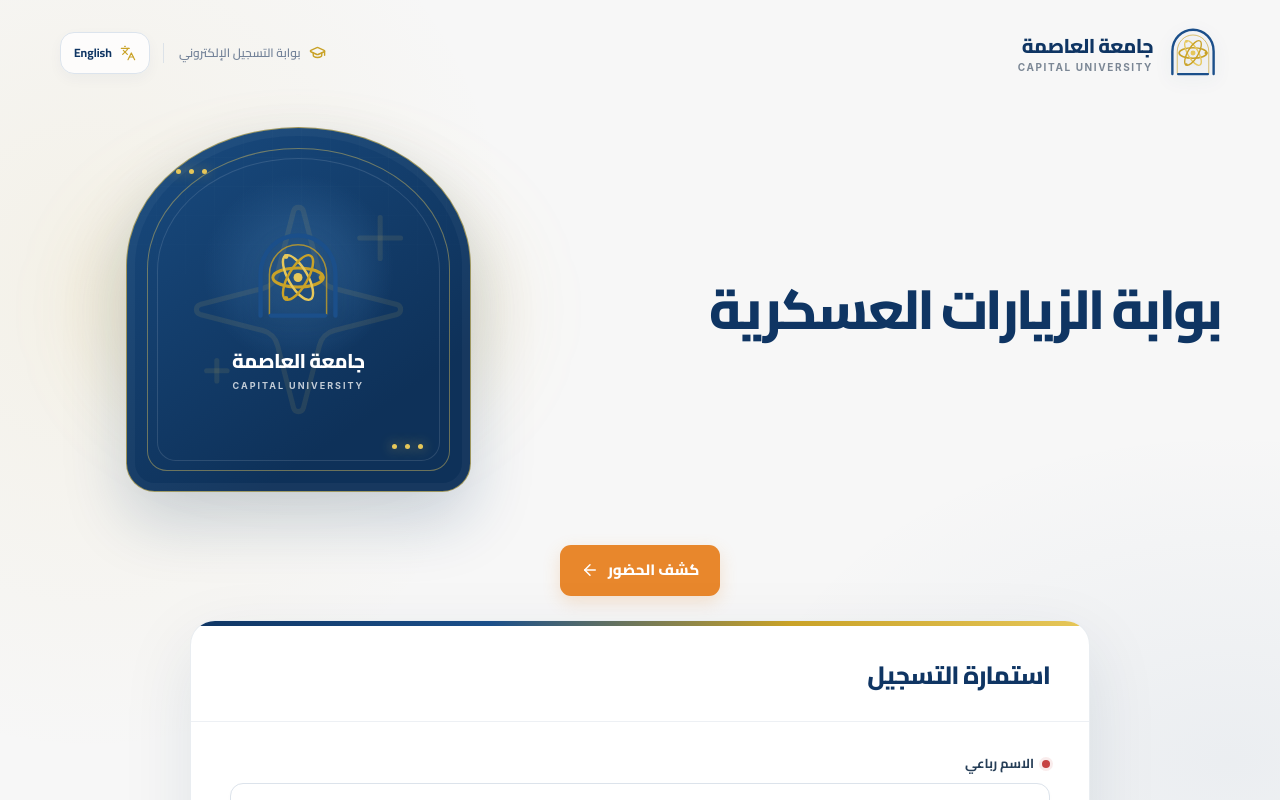
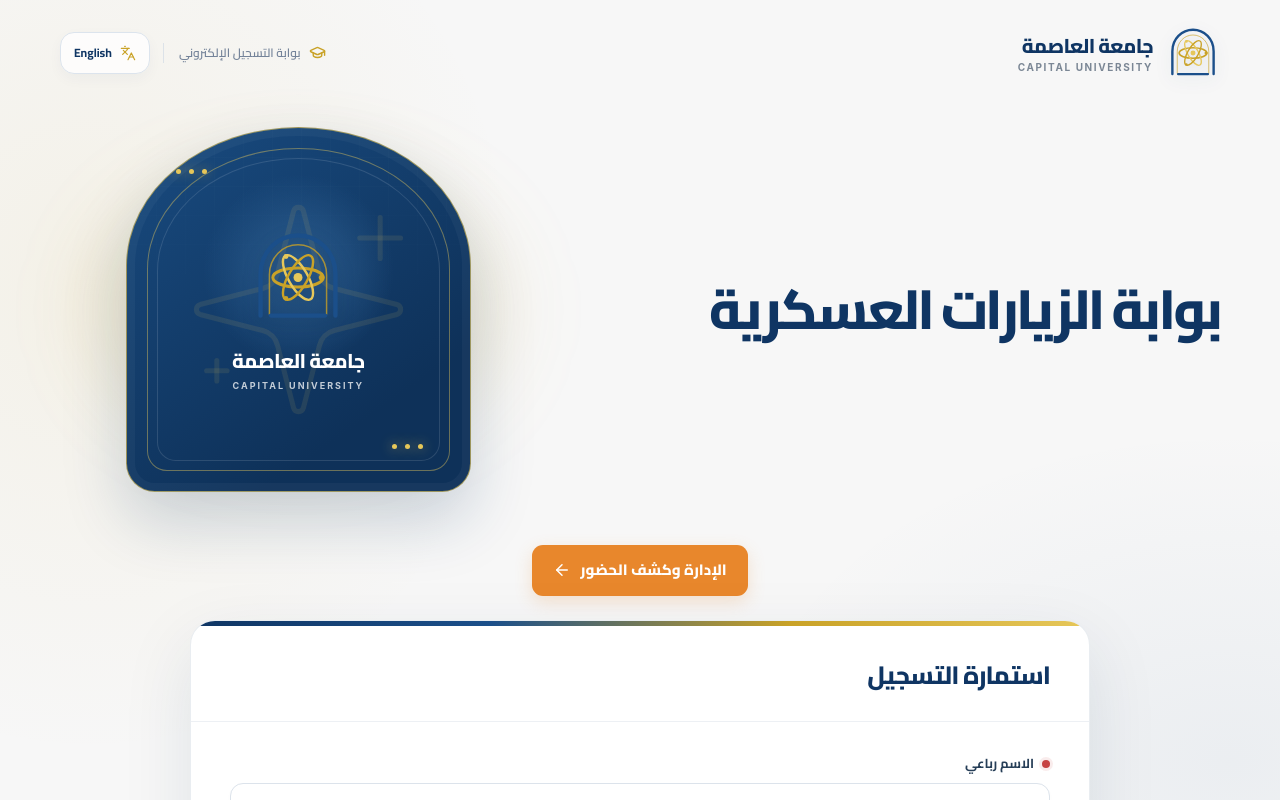
Before and after one commit to aamrabdelhay/MP, a Next.js app: page / in a window 1280 px wide. Shown: the top 800 px of the page. Built offline with nearby package versions, Linux system fonts and the light colour scheme.

Commit message:
Route attendance shortcut through admin

```diff
--- a/components/HomePage.tsx
+++ b/components/HomePage.tsx
@@ -63,7 +63,7 @@
           </div>
         </section>
 
-        <div style={{ display: "flex", justifyContent: "center", margin: "0 auto 24px" }}><a href="/attendance" style={{ display: "inline-flex", alignItems: "center", gap: 9, borderRadius: 11, background: "#e8872c", color: "#fff", textDecoration: "none", fontWeight: 800, padding: "13px 21px", boxShadow: "0 6px 18px #e8872c33" }}>كشف الحضور <ArrowLeft size={18} aria-hidden="true" /></a></div>
+        <div style={{ display: "flex", justifyContent: "center", margin: "0 auto 24px" }}><a href="/admin" style={{ display: "inline-flex", alignItems: "center", gap: 9, borderRadius: 11, background: "#e8872c", color: "#fff", textDecoration: "none", fontWeight: 800, padding: "13px 21px", boxShadow: "0 6px 18px #e8872c33" }}>الإدارة وكشف الحضور <ArrowLeft size={18} aria-hidden="true" /></a></div>
         <RegistrationForm />
       </div>
       <LoadingScreen />
```
